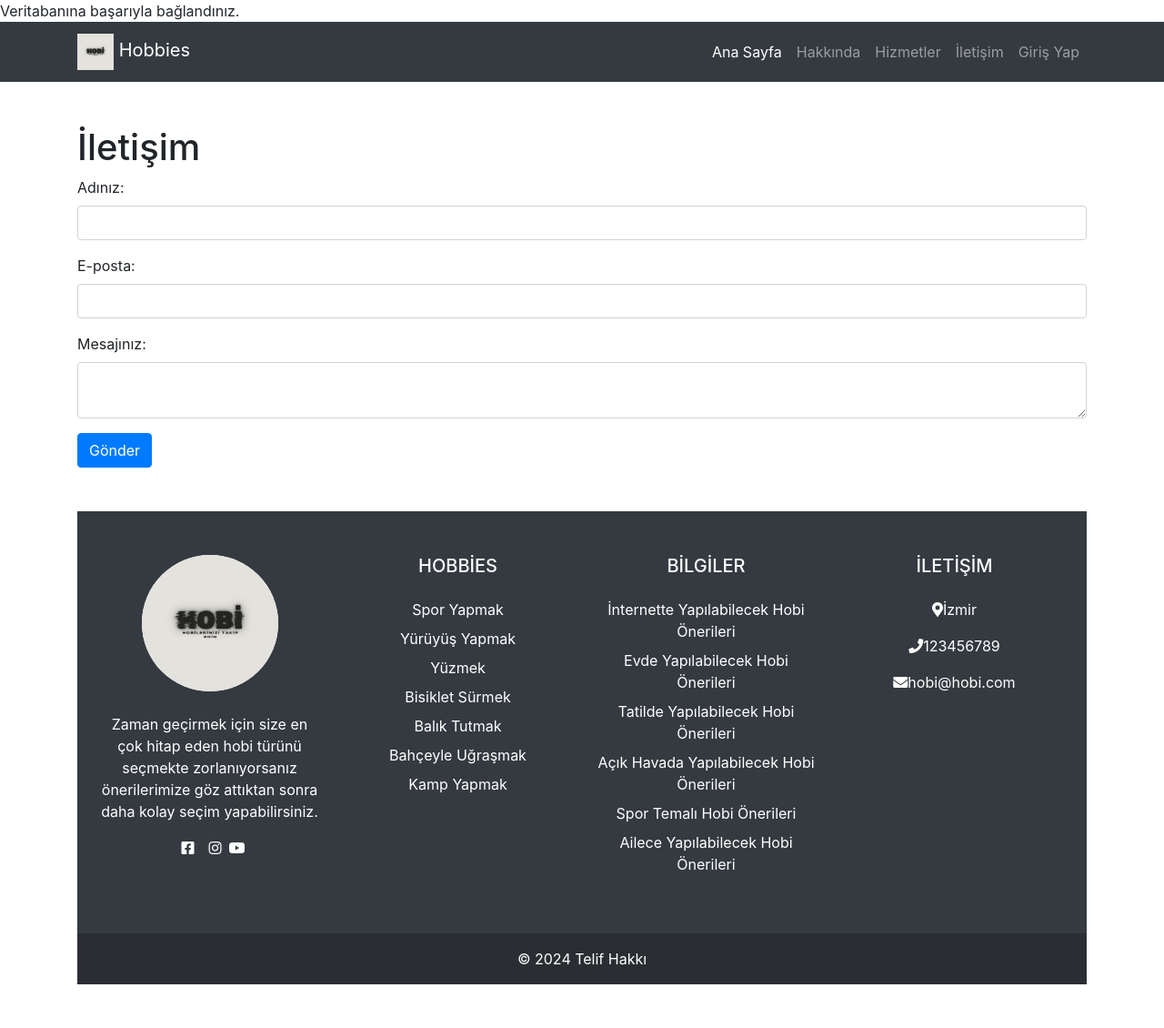
After one commit to mehmetklc35/Hobi_Takip_Uygulamasi, a PHP site: page /contact.php in a window 1280 px wide. The commit adds this page. Shown: the whole page at 91% size. Run offline with PHP 8.4, Linux system fonts and the light colour scheme.

Commit message:
projeye devam edildi....

```diff
--- a/components/connection.php
+++ b/components/connection.php
@@ -18,5 +18,6 @@ try {
 } catch (PDOException $e) {
     // Hata oluşursa hata mesajını yakala ve göster
     echo "Bağlantı hatası: " . $e->getMessage();
+    exit();
 }
 ?>
--- a/components/footer.php
+++ b/components/footer.php
@@ -5,18 +5,18 @@
     <meta name="viewport" content="width=device-width, initial-scale=1.0">
     <link href="https://stackpath.bootstrapcdn.com/bootstrap/4.5.2/css/bootstrap.min.css" rel="stylesheet">
     <link rel="stylesheet" href="https://cdnjs.cloudflare.com/ajax/libs/font-awesome/5.15.4/css/all.min.css">
-    <title>Footer Örneği</title>
+    <title>Hobbies</title>
 </head>
 <body>
       <div class="container my-5">
-            <footer class="bg-primary text-center text-lg-start text-white">
+            <footer class="bg-dark text-center text-lg-start text-white">
                   <div class="container p-4">
                         <div class="row my-4">
                               <div class="col-lg-3 col-md-6 mb-4 mb-md-0">
                                     <div class="rounded-circle bg-white shadow-1-strong d-flex align-items-center justify-content-center mb-4 mx-auto" style="width: 150px; height: 150px;">
-                                          <img src="https://mdbootstrap.com/img/Photos/new-templates/animal-shelter/logo.png" height="70" alt="" loading="lazy" />
+                                          <img src="image/hobi.jpg" height="100" class="img-fluid rounded-circle" loading="lazy" />
                                     </div>
-                                    <p class="text-center">Sahipsiz hayvan barınağı, Varşova Büyükşehir Belediyesi'nin bütçe birimi.</p>
+                                    <p class="text-center">Zaman geçirmek için size en çok hitap eden hobi türünü seçmekte zorlanıyorsanız önerilerimize göz attıktan sonra daha kolay seçim yapabilirsiniz. </p>
                                     <ul class="list-unstyled d-flex flex-row justify-content-center">
                                           <li>
                                                 <a class="text-white px-2" href="#!">
@@ -36,28 +36,28 @@
                                     </ul>
                               </div>
                               <div class="col-lg-3 col-md-6 mb-4 mb-md-0">
-                                    <h5 class="text-uppercase mb-4">Hayvanlar</h5>
+                                    <h5 class="text-uppercase mb-4">Hobbies</h5>
                                     <ul class="list-unstyled">
                                           <li class="mb-2">
-                                                <a href="#!" class="text-white"><i class="fas fa-paw pe-3"></i>Evcil hayvanınız kaybolduğunda</a>
+                                                <a href="#!" class="text-white"><i></i>Spor Yapmak</a>
                                           </li>
                                           <li class="mb-2">
-                                                <a href="#!" class="text-white"><i class="fas fa-paw pe-3"></i>Yeni bulunanlar</a>
+                                                <a href="#!" class="text-white"><i></i>Yürüyüş Yapmak</a>
                                           </li>
                                           <li class="mb-2">
-                                                <a href="#!" class="text-white"><i class="fas fa-paw pe-3"></i>Nasıl sahiplenilir?</a>
+                                                <a href="#!" class="text-white"><i></i>Yüzmek</a>
                                           </li>
                                           <li class="mb-2">
-                                                <a href="#!" class="text-white"><i class="fas fa-paw pe-3"></i>Sahiplenmek için evcil hayvanlar</a>
+                                                <a href="#!" class="text-white"><i></i>Bisiklet Sürmek</a>
                                           </li>
                                           <li class="mb-2">
-                                                <a href="#!" class="text-white"><i class="fas fa-paw pe-3"></i>Malzeme bağışları</a>
+                                                <a href="#!" class="text-white"><i></i>Balık Tutmak</a>
                                           </li>
                                           <li class="mb-2">
-                                                <a href="#!" class="text-white"><i class="fas fa-paw pe-3"></i>Yürüyüşlerde yardımcı olun</a>
+                                                <a href="#!" class="text-white"><i></i>Bahçeyle Uğraşmak</a>
                                           </li>
                                           <li class="mb-2">
-                                                <a href="#!" class="text-white"><i class="fas fa-paw pe-3"></i>Gönüllü aktiviteleri</a>
+                                                <a href="#!" class="text-white"><i></i>Kamp Yapmak</a>
                                           </li>
                                     </ul>
                               </div>
@@ -65,22 +65,22 @@
                                     <h5 class="text-uppercase mb-4">Bilgiler</h5>
                                     <ul class="list-unstyled">
                                           <li class="mb-2">
-                                                <a href="#!" class="text-white"><i class="fas fa-paw pe-3"></i>Genel bilgiler</a>
+                                                <a href="#!" class="text-white"><i></i>İnternette Yapılabilecek Hobi Önerileri</a>
                                           </li>
                                           <li class="mb-2">
-                                                <a href="#!" class="text-white"><i class="fas fa-paw pe-3"></i>Barınak hakkında</a>
+                                                <a href="#!" class="text-white"><i></i>Evde Yapılabilecek Hobi Önerileri</a>
                                           </li>
                                           <li class="mb-2">
-                                                <a href="#!" class="text-white"><i class="fas fa-paw pe-3"></i>İstatistik veriler</a>
+                                                <a href="#!" class="text-white"><i></i>Tatilde Yapılabilecek Hobi Önerileri</a>
                                           </li>
                                           <li class="mb-2">
-                                                <a href="#!" class="text-white"><i class="fas fa-paw pe-3"></i>İş imkanları</a>
+                                                <a href="#!" class="text-white"><i></i>Açık Havada Yapılabilecek Hobi Önerileri</a>
                                           </li>
                                           <li class="mb-2">
-                                                <a href="#!" class="text-white"><i class="fas fa-paw pe-3"></i>İhaleler</a>
+                                                <a href="#!" class="text-white"><i></i>Spor Temalı Hobi Önerileri</a>
                                           </li>
                                           <li class="mb-2">
-                                                <a href="#!" class="text-white"><i class="fas fa-paw pe-3"></i>İletişim</a>
+                                                <a href="#!" class="text-white"><i></i>Ailece Yapılabilecek Hobi Önerileri</a>
                                           </li>
                                     </ul>
                               </div>
@@ -88,21 +88,20 @@
                                     <h5 class="text-uppercase mb-4">İletişim</h5>
                                     <ul class="list-unstyled">
                                           <li>
-                                                <p><i class="fas fa-map-marker-alt pe-2"></i>Varşova, 57. Cadde, Polonya</p>
+                                                <p><i class="fas fa-map-marker-alt pe-2"></i>İzmir</p>
                                           </li>
                                           <li>
-                                                <p><i class="fas fa-phone pe-2"></i>+ 01 234 567 89</p>
+                                                <p><i class="fas fa-phone pe-2"></i>123456789</p>
                                           </li>
                                           <li>
-                                                <p><i class="fas fa-envelope pe-2 mb-0"></i>contact@example.com</p>
+                                                <p><i class="fas fa-envelope pe-2 mb-0"></i>hobi@hobi.com</p>
                                           </li>
                                     </ul>
                               </div>
                         </div>
                   </div>
                   <div class="text-center p-3" style="background-color: rgba(0, 0, 0, 0.2)">
-                  © 2020 Telif Hakkı:
-                        <a class="text-white" href="https://mdbootstrap.com/">MDBootstrap.com</a>
+                  © 2024 Telif Hakkı
                   </div>
             </footer>
       </div>
--- a/components/header.php
+++ b/components/header.php
@@ -8,17 +8,19 @@
     <title>Navbar Örneği</title>
 </head>
 <body>
-      <!-- Navbar Başlangıcı -->
-      <nav class="navbar navbar-expand-lg navbar-light bg-light">
+<nav class="navbar navbar-expand-lg navbar-dark bg-dark">
       <div class="container">
-                  <a class="navbar-brand" href="#">Logo</a>
+            <a class="navbar-brand" href="#">
+                  <img src="image/hobi.jpg" alt="Logo" style="height: 40px; width: auto;">
+                  Hobbies
+            </a>
             <button class="navbar-toggler" type="button" data-toggle="collapse" data-target="#navbarNav" aria-controls="navbarNav" aria-expanded="false" aria-label="Toggle navigation">
                   <span class="navbar-toggler-icon"></span>
             </button>
             <div class="collapse navbar-collapse" id="navbarNav">
                   <ul class="navbar-nav ml-auto">
                         <li class="nav-item active">
-                                    <a class="nav-link" href="#">Ana Sayfa <span class="sr-only">(şu anki sayfa)</span></a>
+                              <a class="nav-link" href="home.php">Ana Sayfa <span class="sr-only"></span></a>
                         </li>
                         <li class="nav-item">
                               <a class="nav-link" href="#">Hakkında</a>
@@ -27,18 +29,23 @@
                               <a class="nav-link" href="#">Hizmetler</a>
                         </li>
                         <li class="nav-item">
-                                    <a class="nav-link" href="#">İletişim</a>
+                              <a class="nav-link" href="contact.php">İletişim</a>
                         </li>
+                        <?php if (isset($_SESSION['user_id'])): ?>
+                              <li class="nav-item">
+                                    <form method="POST" action="logout.php" style="display: inline;">
+                                          <button type="submit" class="btn btn-link nav-link">Çıkış Yap</button>
+                                    </form>
+                              </li>
+                        <?php else: ?>
+                              <li class="nav-item">
+                                    <a class="nav-link" href="user/login.php">Giriş Yap</a>
+                              </li>
+                        <?php endif; ?>
                   </ul>
             </div>
       </div>
 </nav>
-    <!-- Navbar Bitişi -->
-
-      <div class="container mt-5">
-            <h1>Hoş Geldiniz!</h1>
-            <p>Bu sayfa, Bootstrap ile oluşturulmuş bir navbar içermektedir.</p>
-      </div>
 
     <script src="https://code.jquery.com/jquery-3.5.1.slim.min.js"></script>
     <script src="https://cdn.jsdelivr.net/npm/@popperjs/core@2.9.2/dist/umd/popper.min.js"></script>
--- /dev/null
+++ b/contact.php
@@ -0,0 +1,53 @@
+<?php
+session_start();
+include 'components/connection.php'; // Veritabanı bağlantısı
+
+if ($_SERVER['REQUEST_METHOD'] == 'POST') {
+    // Form verilerini al
+    $name = $_POST['name'];
+    $email = $_POST['email'];
+    $message = $_POST['message'];
+
+    // Veritabanına kaydet
+    $query = "INSERT INTO messages (name, email, message) VALUES (?, ?, ?)";
+    $stmt = $pdo->prepare($query); // Burada $db yerine $pdo kullanmalısınız
+
+    if ($stmt->execute([$name, $email, $message])) {
+        echo "Mesajınız başarıyla gönderildi!";
+    } else {
+        echo "Mesaj gönderilirken bir hata oluştu.";
+    }
+}
+?>
+
+<!DOCTYPE html>
+<html lang="tr">
+<head>
+    <meta charset="UTF-8">
+    <meta name="viewport" content="width=device-width, initial-scale=1.0">
+    <title>İletişim Sayfası</title>
+    <link rel="stylesheet" href="https://stackpath.bootstrapcdn.com/bootstrap/4.5.2/css/bootstrap.min.css">
+</head>
+<body>
+      <?php include 'components/header.php'; ?>
+    <div class="container mt-5">
+        <h1>İletişim</h1>
+        <form method="POST" action="">
+            <div class="form-group">
+                <label for="name">Adınız:</label>
+                <input type="text" class="form-control" name="name" required>
+            </div>
+            <div class="form-group">
+                <label for="email">E-posta:</label>
+                <input type="email" class="form-control" name="email" required>
+            </div>
+            <div class="form-group">
+                <label for="message">Mesajınız:</label>
+                <textarea class="form-control" name="message" required></textarea>
+            </div>
+            <button type="submit" class="btn btn-primary">Gönder</button>
+        </form>
+    </div>
+    <?php include 'components/footer.php'; ?>
+</body>
+</html>
```
Also changed, not shown: home.php (added, +99 -0 lines), include/home.php (deleted, +0 -86 lines), user/login.php (+5 -4 lines), user/logout.php (+7 -7 lines), user/register.php (+25 -11 lines). Lines whose indentation alone changed are shown as unchanged.
